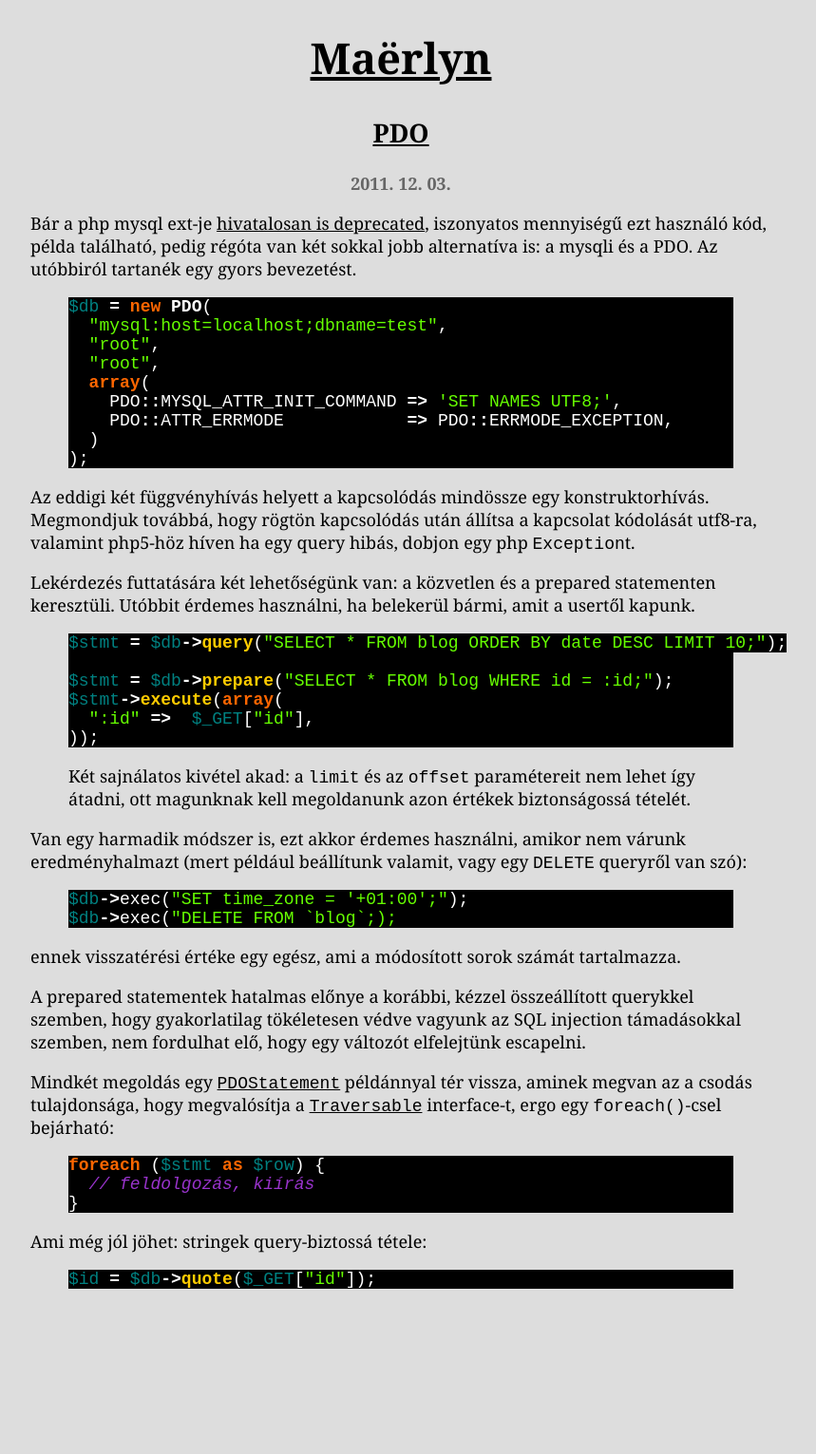
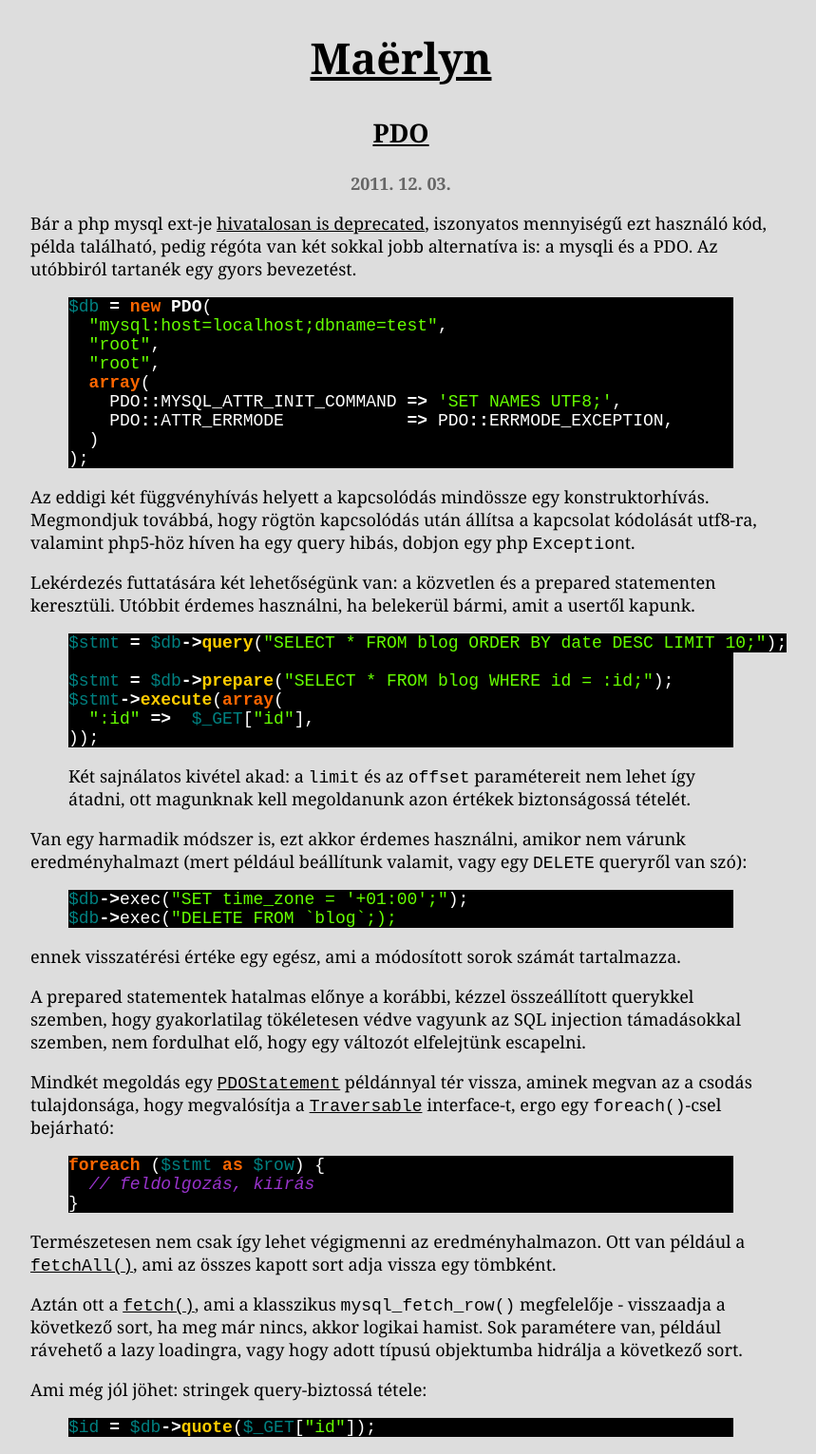
Before and after one commit to maerlyn/maerlyn.github.com, a Jekyll site: the page built from index.html, in a window 1280 px wide. Shown: the whole page at 95% size, without its empty margins (218-1077 px from the left). Built offline with Jekyll 4.4.1, drawn with Linux system fonts in a browser that asks for light colours; Markdown is read by kramdown in place of the engine named in the settings; the list of posts is cut into pages by our own code; before the commit the page ends 1375 px from its top, so only the background shows below that.

Commit message:
pdo post tovabbi javitasa

```diff
--- a/_posts/2011-12-03-pdo.markdown
+++ b/_posts/2011-12-03-pdo.markdown
@@ -63,8 +63,19 @@ foreach ($stmt as $row) {
 }
 {% endhighlight %}
 
+Természetesen nem csak így lehet végigmenni az eredményhalmazon. Ott van például
+a [`fetchAll()`][fetchall], ami az összes kapott sort adja vissza egy tömbként.
+
+Aztán ott a [`fetch()`][fetch], ami a klasszikus `mysql_fetch_row()` megfelelője -
+visszaadja a következő sort, ha meg már nincs, akkor logikai hamist. Sok paramétere van,
+például rávehető a lazy loadingra, vagy hogy adott típusú objektumba hidrálja a
+következő sort.
+
 Ami még jól jöhet: stringek query-biztossá tétele:
 
 {% highlight php startinline %}
 $id = $db->quote($_GET["id"]);
 {% endhighlight %}
+
+ [fetchall]: http://hu2.php.net/manual/en/pdostatement.fetchall.php
+ [fetch]: http://hu2.php.net/manual/en/pdostatement.fetch.php
```
